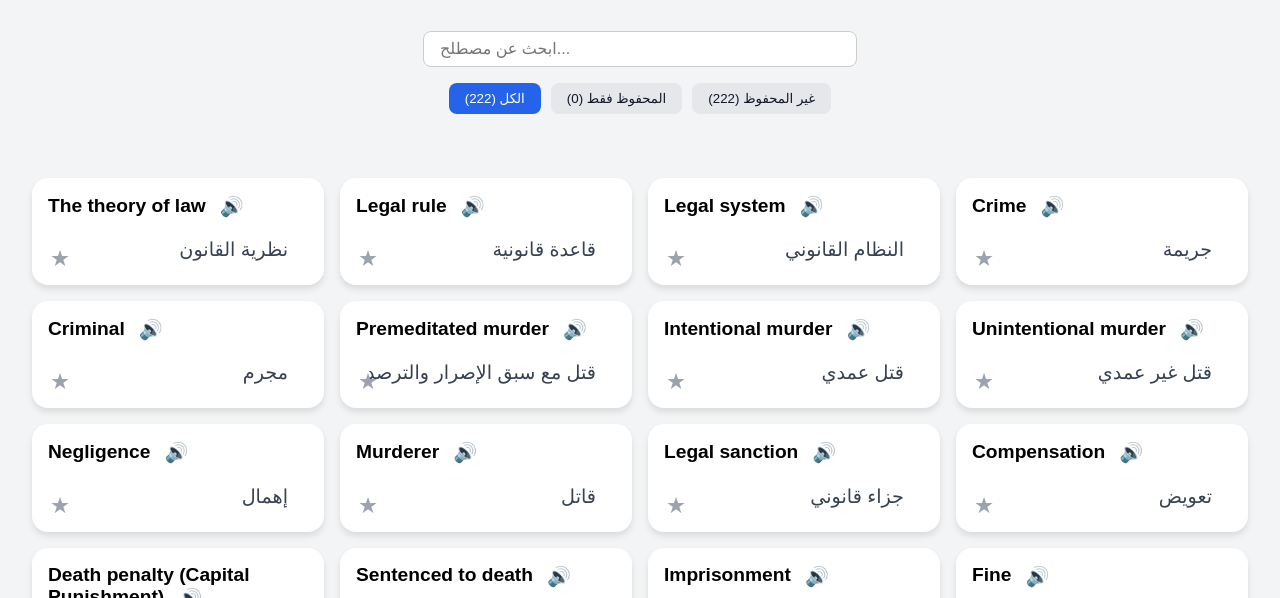
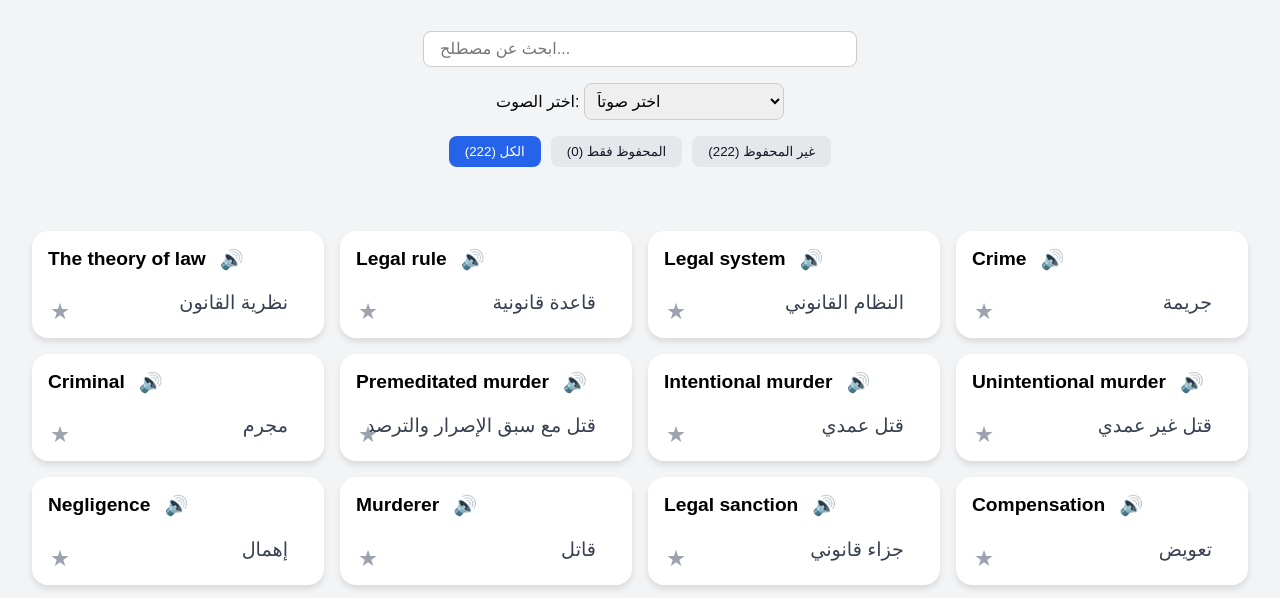
Before and after one commit to MostafaShotgun/Mostafa-Exam-App, a plain HTML site: page index.html in a window 1280 px wide. Shown: the part 147-745 px from the top of the page. Drawn offline with Linux system fonts and the light colour scheme.

Commit message:
Update index.html

```diff
--- a/index.html
+++ b/index.html
@@ -58,6 +58,19 @@
     .filters button.active {
       background-color: #2563eb;
       color: white;
+    }
+
+    .voice-selector {
+      margin: 1rem auto;
+      text-align: center;
+    }
+
+    .voice-selector select {
+      padding: 0.5rem;
+      font-size: 1rem;
+      border-radius: 8px;
+      border: 1px solid #ccc;
+      width: 200px;
     }
 
     .grid {
@@ -137,7 +150,12 @@
     <h1>📘 LegalLexicon</h1>
     <p>قاموس قانوني عربي - إنجليزي تفاعلي</p>
     <input type="text" id="search" placeholder="ابحث عن مصطلح..." />
-
+    <div class="voice-selector">
+      <label for="voiceSelect">اختر الصوت:</label>
+      <select id="voiceSelect">
+        <option value="">تحميل الأصوات...</option>
+      </select>
+    </div>
     <div class="filters">
       <button id="filterAll" class="active">الكل</button>
       <button id="filterSaved">المحفوظ فقط</button>
@@ -377,8 +395,10 @@ const legalTerms = [
   { en: "Trademark", ar: "علامة تجارية" },
 ];
 
+
     const searchInput = document.getElementById("search");
     const termContainer = document.getElementById("termContainer");
+    const voiceSelect = document.getElementById("voiceSelect");
 
     const filterButtons = {
       all: document.getElementById("filterAll"),
@@ -388,32 +408,34 @@ const legalTerms = [
 
     let savedTerms = JSON.parse(localStorage.getItem("savedTerms")) || [];
     let currentFilter = "all";
+    let voices = [];
 
-function speakText(text, lang) {
-  window.speechSynthesis.cancel();
-
-  const utterance = new SpeechSynthesisUtterance(text);
-  const voices = window.speechSynthesis.getVoices();
-
-  // نحاول نلاقي صوت مطابق للغة
-  let voice = voices.find(v => v.lang === lang);
-
-  // لو بندور على إنجليزي أمريكي لكن فيه بريطاني، نستخدم البريطاني
-  if (lang === "en-US") {
-    const britishVoice = voices.find(v => v.lang === "en-GB");
-    if (britishVoice) {
-      voice = britishVoice;
-    }
+    // Populate voices in the dropdown
+    function populateVoices() {
+      voices = window.speechSynthesis.getVoices();
+      voiceSelect.innerHTML = '<option value="">اختر صوتاً</option>';
+      voices.forEach((voice, index) => {
+        const option = document.createElement("option");
+        option.value = index;
+        option.textContent = `${voice.name} (${voice.lang})`;
+        voiceSelect.appendChild(option);
+      });
     }
 
-  if (voice) {
-    utterance.voice = voice;
+    // Load voices (handle asynchronous loading)
+    window.speechSynthesis.onvoiceschanged = populateVoices;
+    populateVoices(); // Initial call in case voices are already loaded
+
+    function speakText(text) {
+      window.speechSynthesis.cancel();
+      const utterance = new SpeechSynthesisUtterance(text);
+      const selectedVoiceIndex = voiceSelect.value;
+      if (selectedVoiceIndex !== "") {
+        utterance.voice = voices[selectedVoiceIndex];
+        utterance.lang = voices[selectedVoiceIndex].lang;
       }
-
-  utterance.lang = voice?.lang || lang;
       window.speechSynthesis.speak(utterance);
     }
-
 
     function updateButtonCounts() {
       const totalCount = legalTerms.length;
@@ -460,8 +482,8 @@ function speakText(text, lang) {
           });
 
           const speakerBtns = card.querySelectorAll(".speaker-btn");
-          speakerBtns[0].addEventListener("click", () => speakText(term.en, "en-US"));
-          // speakerBtns[1].addEventListener("click", () => speakText(term.ar, "ar-EG"));
+          speakerBtns[0].addEventListener("click", () => speakText(term.en));
+          speakerBtns[1].addEventListener("click", () => speakText(term.ar));
 
           termContainer.appendChild(card);
         });
@@ -485,36 +507,30 @@ function speakText(text, lang) {
 
     renderTerms();
 
-
-// منع النقر الأيمن
+    // Prevent right-click
     document.addEventListener('contextmenu', function(event) {
       event.preventDefault();
     });
 
-// منع اختصارات F12 و Ctrl + Shift + I و Ctrl + U
+    // Prevent developer tools shortcuts
     document.onkeydown = function(e) {
-    // منع F12 (فتح أدوات المطور)
       if (e.key === 'F12') {
         e.preventDefault();
         return false;
       }
-    // منع Ctrl + Shift + I (فتح أدوات المطور)
       if (e.ctrlKey && e.shiftKey && e.key === 'I') {
         e.preventDefault();
         return false;
       }
-    // منع Ctrl + U (عرض المصدر)
       if (e.ctrlKey && e.key === 'u') {
         e.preventDefault();
         return false;
       }
-    // منع Ctrl + Shift + J (افتتاح وحدة التحكم في بعض المتصفحات)
       if (e.ctrlKey && e.shiftKey && e.key === 'J') {
         e.preventDefault();
         return false;
       }
     };
-
   </script>
 </body>
 </html>
```
Lines whose indentation alone changed are shown as unchanged.
